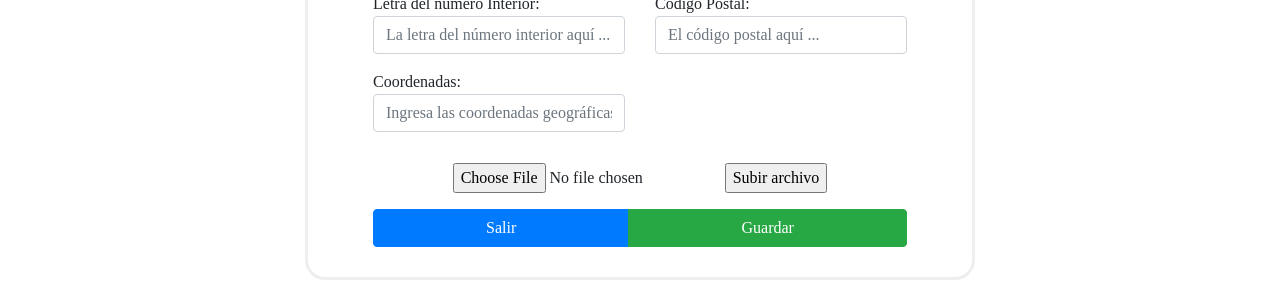
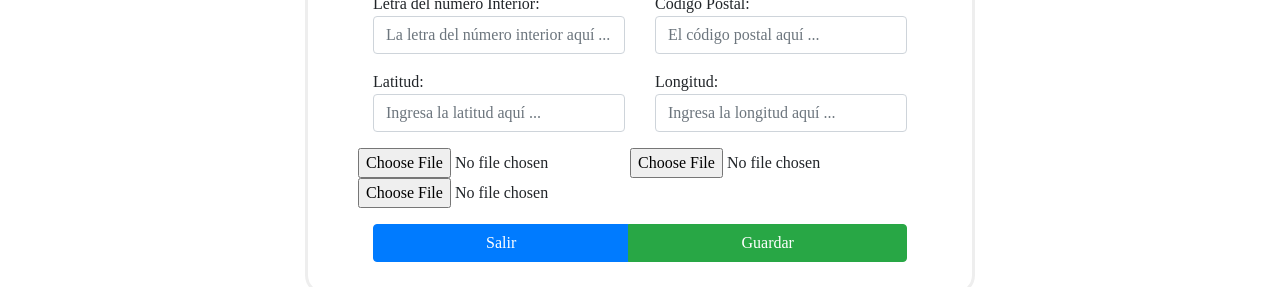
Before and after one commit to AlbertTen/actividadesihj, a React (Create React App) app: page /actividadRegistro in a window 1280 px wide. Shown: the part 1123-1410 px from the top of the page. Built offline with nearby package versions, Linux system fonts and the light colour scheme; a web font is replaced by a local one; what redux-promise-middleware would draw is missing.

Commit message:
some changes

```diff
--- a/src/redux/actions/ActividadAction.js
+++ b/src/redux/actions/ActividadAction.js
@@ -1,6 +1,8 @@
 import axios from 'axios';
 
 const BASE_URL = "http://" + window.location.hostname + ":8110";
+
+{/* <img src={BASE_URL + "/img/" +this.PaymentResponse.stateActividad._id + "-image1.png"}/> */}
 
 const GET_ACTIVIDADES_ACTION = () => {
     return {
@@ -15,10 +17,16 @@ const GET_ACTIVIDAD_ACTION = (id) => {
     };
 }
 //Add Actividades
-const NEW_ACTIVIDAD_ACTION = (dia,hora,lugar,folio,area,numAsis,calle1,calle2,callePost,numExt,letraNumExt,numInt,letraNumInt,cp,coordenadas) => {
+const NEW_ACTIVIDAD_ACTION = (datos) => {
 return {
     type: "NEW_ACTIVIDAD",
-    payload: axios({
+    payload: axios.post(BASE_URL + '/actividad/add', datos,{
+        headers: {
+            'accept': 'application/json',
+            'Content-Type': `multipart/form-data; boundary=${datos._boundary}`
+        }
+    })
+    /* payload: axios({
         method: 'post',
         url: BASE_URL + '/actividad/add',
         data: {
@@ -29,7 +37,7 @@ return {
                 'Content-Type': 'application/json; charset=utf-8'
             }
         }
-    })
+    }) */
 };
 }
 
--- a/src/redux/reducers/ActividadReducer.js
+++ b/src/redux/reducers/ActividadReducer.js
@@ -27,7 +27,7 @@ const UPDATE_ACTIVIDAD_REDUCER = (state = [], action) => {
 const NEW_ACTIVIDAD_REDUCER = (state = {}, action) => {
     switch(action.type){
         case "NEW_ACTIVIDAD_PENDING": return { status: "Pending" };
-        case "NEW_ACTIVIDAD_FULFILLED": return action.payload.data;
+        case "NEW_ACTIVIDAD_FULFILLED": console.log(action.payload.data);return action.payload.data;
         case "NEW_ACTIVIDAD_REJECTED": return { status: "Error" };
         default: return state;
     }
--- a/src/views/ActividadRegistro.js
+++ b/src/views/ActividadRegistro.js
@@ -36,9 +36,25 @@ class ActividadRegistro extends Component {
         }
     }
     handleInputChange(event) {
-        const target = event.target;
-        const value = target.type === 'checkbox' ? target.checked : target.value;
-        const name = target.name;
+        let target = event.target;
+
+        let value = null;
+        let name = target.name;
+
+        switch (target.type) {
+            case "checkbox":
+                value = target.checked;
+                break;
+                case "file":
+                value = target.files[0];
+                break;
+            default:
+                value = target.value;
+                break;
+        }
+
+        console.log("name: ",name, " value: ",value);
+
         this.setState({
           [name]: value
         });
@@ -60,16 +76,17 @@ class ActividadRegistro extends Component {
             this.state.numInt === undefined ||
             this.state.letraNumInt === undefined ||
             this.state.cp === undefined ||
-            this.state.coordenadas === undefined
+            this.state.latitud === undefined ||
+            this.state.longitud === undefined
             ){
                     err.push("ingresa todos los datos solicitados")
+            } else {
+                if(this.state.numExt.length < 1 || this.state.numExt.length > 4)
+                err.push("Ingresa un número exterior valido")
+
+                if(this.state.numInt.length < 1 || this.state.numInt.length > 4)
+                err.push("Ingresa un número interior valido")
             }
-
-            if(this.state.numExt.length < 1 || this.state.numExt.length > 4)
-            err.push("Ingresa un número exterior valido")
-
-            if(this.state.numInt.length < 1 || this.state.numInt.length > 4)
-            err.push("Ingresa un número interior valido")
 
             if(err.length !==0){
                 this.setState({
@@ -77,22 +94,28 @@ class ActividadRegistro extends Component {
                     showAlert: true
                 });
         }else {
-            this.props.sendActividad(
-                this.state.dia,
-                this.state.hora,
-                this.state.lugar,
-                this.state.folio,
-                this.state.area,
-                this.state.numAsis,
-                this.state.calle1,
-                this.state.calle2,
-                this.state.callePost,
-                this.state.numExt,
-                this.state.letraNumExt,
-                this.state.numInt,
-                this.state.letraNumInt,
-                this.state.cp,
-                this.state.coordenadas);
+            let data = new FormData();
+            data.append('title',this.state.title);
+            data.append('dia',this.state.dia);
+            data.append('hora',this.state.hora);
+            data.append('lugar',this.state.lugar);
+            data.append('folio',this.state.folio)
+            data.append('area',this.state.area);
+            data.append('numAsis',this.state.numAsis);
+            data.append('calle1',this.state.calle1);
+            data.append('calle2',this.state.calle2);
+            data.append('callePost',this.state.callePost);
+            data.append('numExt',this.state.numExt);
+            data.append('letraNumExt',this.state.letraNumExt);
+            data.append('numInt',this.state.numInt);
+            data.append('letraNumInt',this.state.letraNumInt);
+            data.append('cp',this.state.cp);
+            data.append('latitud',this.state.latitud);
+            data.append('longitud',this.state.longitud);
+            data.append('img',this.state.img);
+            data.append('img2',this.state.img);
+            data.append('img3',this.state.img);
+            this.props.sendActividad(data);
         }
     }
     render(){
@@ -291,23 +314,39 @@ class ActividadRegistro extends Component {
                                     </div>
                                 </div>
                                 <div className="col-12 col-lg-6 mb-3">
-                                    <label htmlFor="coordenadas">Coordenadas: </label>
+                                    <label htmlFor="latitud">Latitud: </label>
                                     <input
                                         type="text" className="form-control"
-                                        id="coordenadas" name="coordenadas" required
-                                        placeholder="Ingresa las coordenadas geográficas aquí ..."
+                                        id="latitud" name="latitud" required
+                                        placeholder="Ingresa la latitud aquí ..."
                                         onChange={this.handleInputChange}
                                     />
                                     <div className="invalid-feedback">
-                                    Ingresa las coordenadas geográficas aquí ...
+                                    Ingresa la latitud  aquí ...
                                     </div>
                                 </div>
-                <div className="text-center w-100" style={{paddingTop:"15px"}}>
-                <form enctype="multipart/form-data" action="uploader" method="POST">
-                <input name="uploadedfile" type="file" />
-                <input type="submit" value="Subir archivo" />
-                </form>
-                </div>
+
+                                <div className="col-12 col-lg-6 mb-3">
+                                    <label htmlFor="longitud">Longitud: </label>
+                                    <input
+                                        type="text" className="form-control"
+                                        id="longitud" name="longitud" required
+                                        placeholder="Ingresa la longitud aquí ..."
+                                        onChange={this.handleInputChange}
+                                    />
+                                    <div className="invalid-feedback">
+                                    Ingresa la longitud  aquí ...
+                                    </div>
+                                </div>
+
+                                <input name="img" type="file" onChange={this.handleInputChange}/>
+                                <input type="hidden" name="MAX_FILE_SIZE" defaultValue="3000000"/>
+
+                                <input name="img2" type="file" onChange={this.handleInputChange}/>
+                                <input type="hidden" name="MAX_FILE_SIZE" defaultValue="3000000"/>
+
+                                <input name="img3" type="file" onChange={this.handleInputChange}/>
+                                <input type="hidden" name="MAX_FILE_SIZE" defaultValue="3000000"/>
 
                                 <div className="col-12 mt-3">
                                     <div className="btn-group w-100 text-center" role="group" aria-label="Basic example">
@@ -336,7 +375,7 @@ const mapStateToProps = ({responseNewActividad}) => {
 }
 const mapDispatchToProps = (dispatch) => {
     return{
-        sendActividad: (dia, hora, lugar, folio, area, numAsis, calle1, calle2, callePost, numExt, letraNumExt, numInt, letraNumInt, cp, coordenadas) => dispatch(NEW_ACTIVIDAD_ACTION(dia, hora, lugar, folio, area, numAsis, calle1, calle2, callePost, numExt, letraNumExt, numInt, letraNumInt, cp, coordenadas))
+        sendActividad: (datos) => dispatch(NEW_ACTIVIDAD_ACTION(datos))
     }
 }
  const ConnectActividades = connect(mapStateToProps, mapDispatchToProps)(ActividadRegistro);
--- a/src/views/AreaRegistro.js
+++ b/src/views/AreaRegistro.js
@@ -49,11 +49,11 @@ class AreaRegistro extends Component {
             this.state.abreviacion === undefined ||
             this.state.responsable === undefined){
 
-                err.push("ingresa todos los datos solicitados")
+                err.push("Ingresa todos los datos solicitados")
+        } else {
+            if(this.state.telefono.length !==10)
+            err.push ("Ingresa un teléfono valido")
         }
-
-        if(this.state.telefono.length !==10)
-        err.push ("Ingresa un teléfono valido")
 
         if(err.length !==0){
             this.setState({
--- a/src/views/BeneficiariosRegistro.js
+++ b/src/views/BeneficiariosRegistro.js
@@ -110,7 +110,8 @@ class BeneficiariosRegistro extends Component{
             this.state.actividad === undefined){
 
                 err.push("ingresa todos los datos solicitados")
-        }
+        } else{
+
             if(this.state.edad.length !==2)
             err.push ("ingresa una edad valida")
 
@@ -125,6 +126,8 @@ class BeneficiariosRegistro extends Component{
 
             if(this.state.numExt.length < 1 || this.state.numExt.length > 4)
             err.push("Ingresa un número exterior valido")
+
+        }
 
         if(err.length !==0){
             this.setState({
--- a/src/views/Tactividad.js
+++ b/src/views/Tactividad.js
@@ -28,7 +28,7 @@ class Tactividad extends Component{
                         <td>{row.numExt} , {row.letraNumExt}</td>
                         <td>{row.numInt} , {row.letraNumInt}</td>
                         <td>{row.cp}</td>
-                        <td>{row.coordenadas}</td>
+                        <td>{row.latitud} , {row.longitud}</td>
                         <td>
                             <button type="button" className="btn btn-danger" onClick={this.props.deleteActividad.bind(this,row._id)}>Eliminar</button>
                             <button type="button" className="btn btn-warning" onClick={() =>{
```
Also changed, not shown: src/views/ModArea.js (+7 -5 lines). Lines whose indentation alone changed are shown as unchanged.
